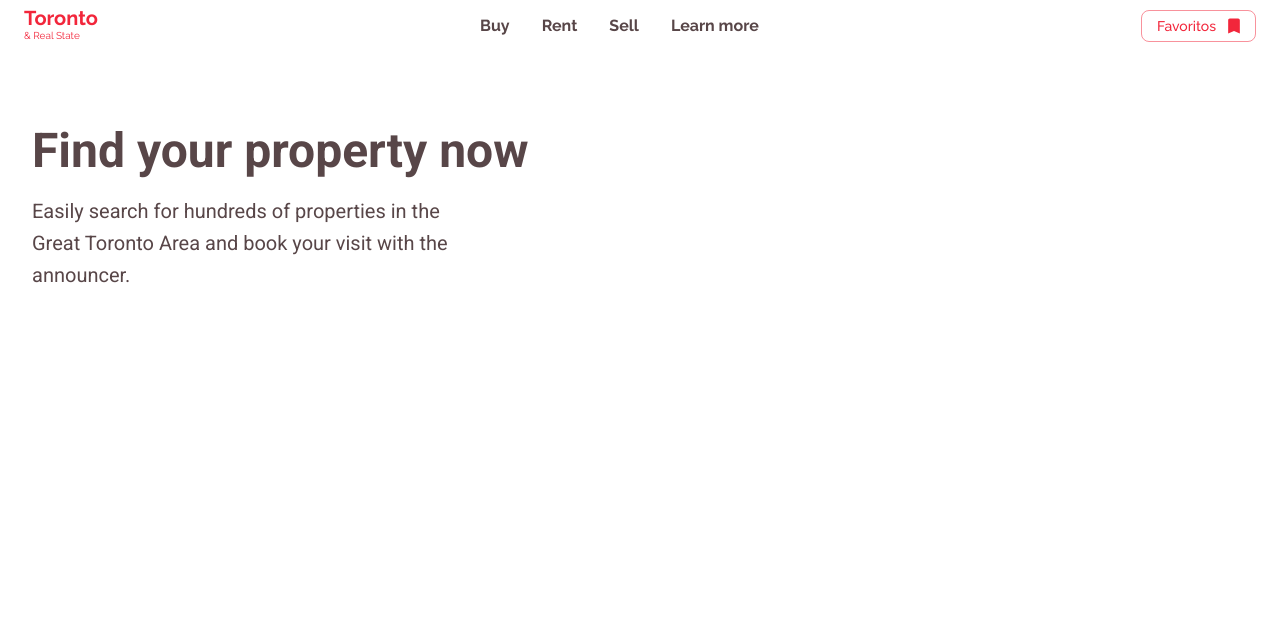
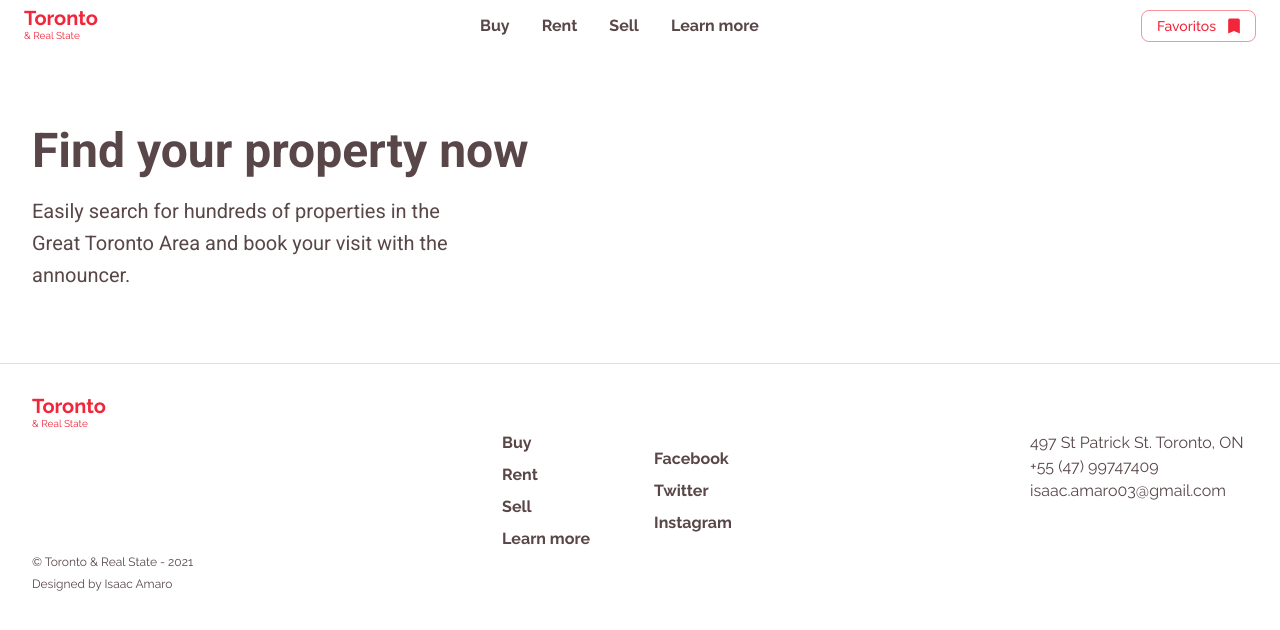
Before and after one commit to isaacamaro03/realstate, a React (Create React App) app in the folder src/: page /#/ in a window 1280 px wide. Shown: the top 630 px of the page. Built offline with nearby package versions, Linux system fonts and the light colour scheme.

Commit message:
Added the footer

```diff
--- a/src/src/App.js
+++ b/src/src/App.js
@@ -1,6 +1,7 @@
 import Routing from "./routing";
 import { CssBaseline } from "@material-ui/core";
 import AppBar from "@components/appBar";
+import Footer from "@components/footer";
 import ThemeProvider from "@components/themeProvider";
 
 const App = () => {
@@ -11,6 +12,7 @@ const App = () => {
         <div className="app">
           <AppBar />
           <Routing />
+          <Footer />
         </div>
       </ThemeProvider>
     </>
--- a/src/src/components/appBar/AppBar.js
+++ b/src/src/components/appBar/AppBar.js
@@ -5,7 +5,7 @@ import Button from "@components/button";
 import Bookmark from "@material-ui/icons/Bookmark";
 
 const useStyles = makeStyles({
-  appBar: {
+  root: {
     display: "flex",
     justifyContent: "center",
     flexDirection: "row",
@@ -19,17 +19,19 @@ const useStyles = makeStyles({
     margin: "0 1rem",
   },
 
-  nav: {},
+  nav: {
+    margin: "0 auto",
+  },
 });
 
 const AppBar = () => {
   const classes = useStyles();
 
   return (
-    <header className={classes.appBar} variant="outlined">
+    <header className={classes.root} variant="outlined">
       <div className={classes.innerAppBar}>
         <Logo />
-        <NavBar>
+        <NavBar className={classes.nav}>
           <NavItem>Buy</NavItem>
           <NavItem>Rent</NavItem>
           <NavItem>Sell</NavItem>
--- /dev/null
+++ b/src/src/components/footer/Footer.js
@@ -0,0 +1,71 @@
+import Logo from "@components/logo";
+import { NavBar, NavItem } from "@components/navBar";
+import { makeStyles, Typography } from "@material-ui/core";
+
+const useStyles = makeStyles((theme) => ({
+  root: {
+    display: "grid",
+    gridTemplateColumns:
+      "[column-left] auto [column-center] 1fr [column-center] auto",
+    gridTemplateRows: "[first-row] auto [center-row] 1fr [last-row] auto",
+    padding: "2rem",
+
+    borderTop: `1px solid ${theme.palette.divider}`,
+  },
+
+  centerContent: {
+    display: "flex",
+    gap: "4rem",
+    alignItems: "center",
+    justifyContent: "center",
+
+    gridColumn: "column-center",
+    gridRow: "center-row",
+  },
+  rightContent: {
+    gridColumn: "column-right",
+    gridRow: "center-row",
+    maxWidth: 218,
+  },
+  bottomLeftContent: {
+    gridColumn: "column-left",
+    gridRow: "last-row",
+    maxWidth: 172,
+  },
+}));
+
+const Footer = () => {
+  const classes = useStyles();
+
+  return (
+    <footer className={classes.root}>
+      <Logo />
+      <div className={classes.centerContent}>
+        <NavBar direction="column">
+          <NavItem>Buy</NavItem>
+          <NavItem>Rent</NavItem>
+          <NavItem>Sell</NavItem>
+          <NavItem>Learn more</NavItem>
+        </NavBar>
+        <NavBar direction="column">
+          <NavItem>Facebook</NavItem>
+          <NavItem>Twitter</NavItem>
+          <NavItem>Instagram</NavItem>
+        </NavBar>
+      </div>
+      <div className={classes.rightContent}>
+        <Typography>
+          497 St Patrick St. Toronto, ON +55 (47) 99747409
+          isaac.amaro03@gmail.com
+        </Typography>
+      </div>
+      <div className={classes.bottomLeftContent}>
+        <Typography variant="caption">
+          © Toronto &amp; Real State - 2021 Designed by Isaac Amaro
+        </Typography>
+      </div>
+    </footer>
+  );
+};
+
+export default Footer;
--- /dev/null
+++ b/src/src/components/footer/index.js
@@ -0,0 +1,2 @@
+import Footer from "./Footer";
+export default Footer;
--- a/src/src/components/navBar/NavBar.js
+++ b/src/src/components/navBar/NavBar.js
@@ -5,14 +5,24 @@ const useStyles = makeStyles({
   root: {
     display: "inline-flex",
     gap: "2rem",
-    margin: "0 auto",
+
+    "&$directionColumn": {
+      flexDirection: "column",
+      gap: ".5rem",
+    },
   },
+  directionColumn: {},
 });
 
-const NavBar = ({ className, children, ...rest }) => {
-  const classes = useStyles();
+const NavBar = ({ className, children, direction, ...rest }) => {
+  const classes = useStyles(),
+    classList = [classes.root, className];
 
-  return <nav className={clsx(classes.root, className)}>{children}</nav>;
+  if (direction == "column") {
+    classList.push(classes.directionColumn);
+  }
+
+  return <nav className={clsx(classList)}>{children}</nav>;
 };
 
 export default NavBar;
--- a/src/src/pages/home/BrandTitle.js
+++ b/src/src/pages/home/BrandHeader.js
@@ -16,7 +16,7 @@ const useStyles = makeStyles({
   },
 });
 
-const BrandTitle = () => {
+const BrandHeader = () => {
   const classes = useStyles();
 
   return (
@@ -34,4 +34,4 @@ const BrandTitle = () => {
   );
 };
 
-export default BrandTitle;
+export default BrandHeader;
--- a/src/src/pages/home/Home.js
+++ b/src/src/pages/home/Home.js
@@ -1,5 +1,5 @@
 import { makeStyles } from "@material-ui/core/styles";
-import BrandTitle from "./BrandTitle";
+import BrandHeader from "./BrandHeader";
 
 const useStyles = makeStyles({
   root: {
@@ -13,7 +13,7 @@ const Home = () => {
 
   return (
     <div className={classes.root}>
-      <BrandTitle></BrandTitle>
+      <BrandHeader></BrandHeader>
     </div>
   );
 };
```
